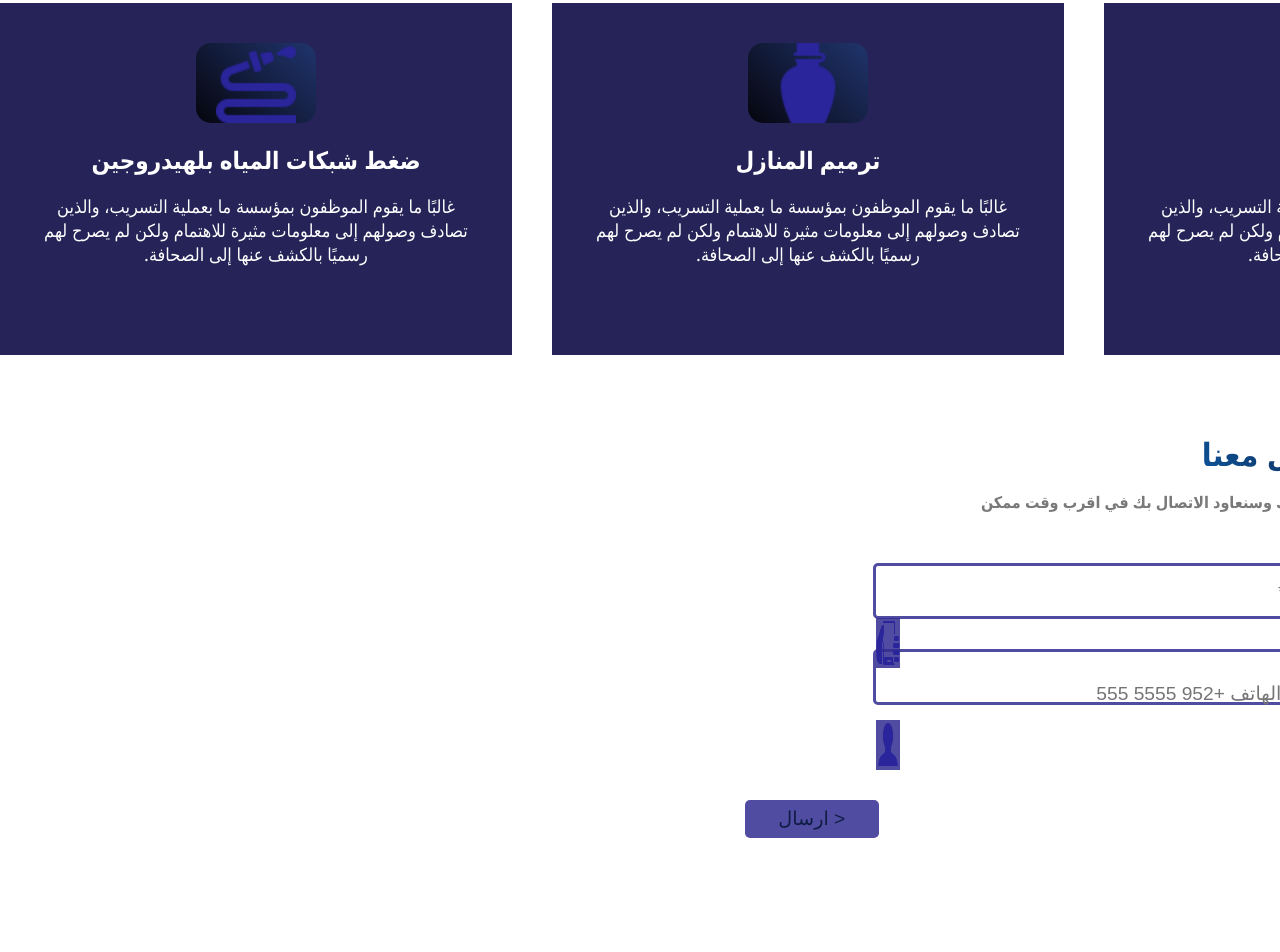
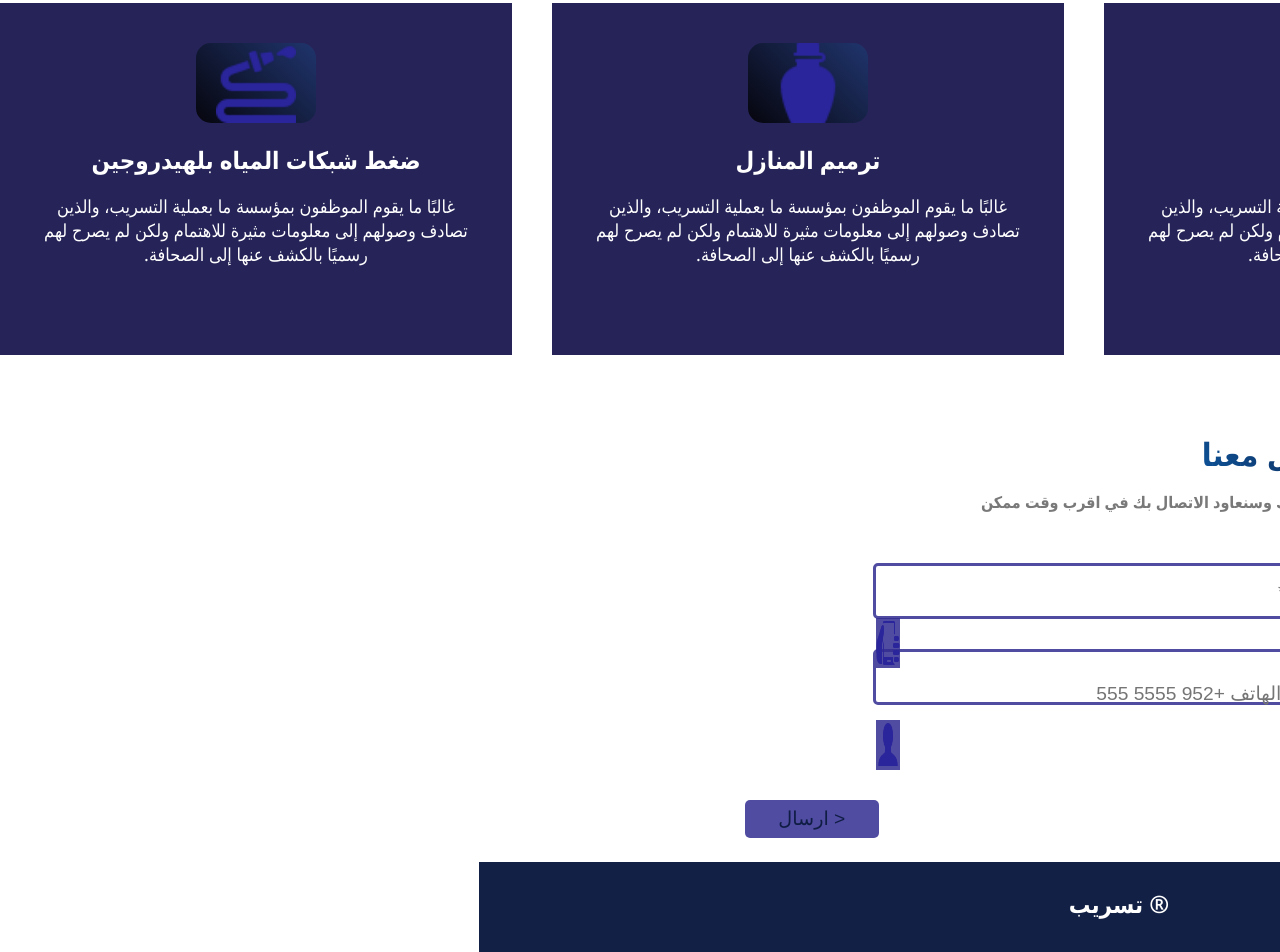
Before and after one commit to mahmoud-abu-sultan/tasrib, a plain HTML site: page public/index.html in a window 1280 px wide. Shown: the part 1430-2382 px from the top of the page. Before the commit the page ends 2268 px from the top, so only its background shows below. Drawn offline with Linux system fonts and the light colour scheme.

Commit message:
up footer for &#169;

```diff
--- a/public/index.html
+++ b/public/index.html
@@ -152,5 +152,30 @@
       </form>
       <button>< ارسال</button>
     </footer>
+    <div
+      style="
+        text-align: center;
+        height: 40px;
+        padding: 25px;
+        margin-top: 30px;
+        background-color: #0e1c42fa;
+        color: white;
+        position: static;
+        bottom: 0;
+      "
+    >
+      <h3 style="font-size: x-large; margin: 0">
+        &#174; تسريب
+        <span
+          style="
+            word-spacing: 5px;
+            font-size: medium;
+            position: absolute;
+            right: 80px;
+          "
+          >&#169; محمود زكريا ابو سلطان</span
+        >
+      </h3>
+    </div>
   </body>
 </html>
```
